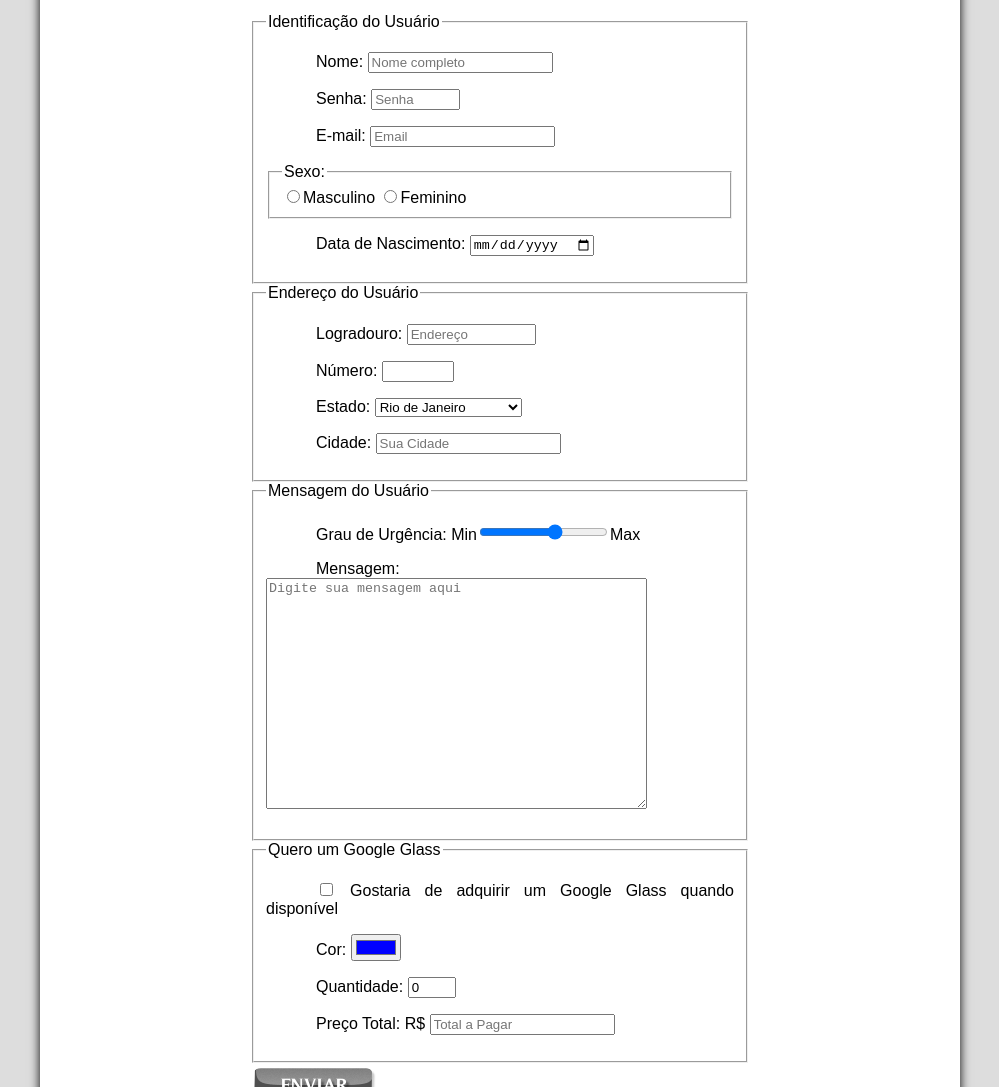
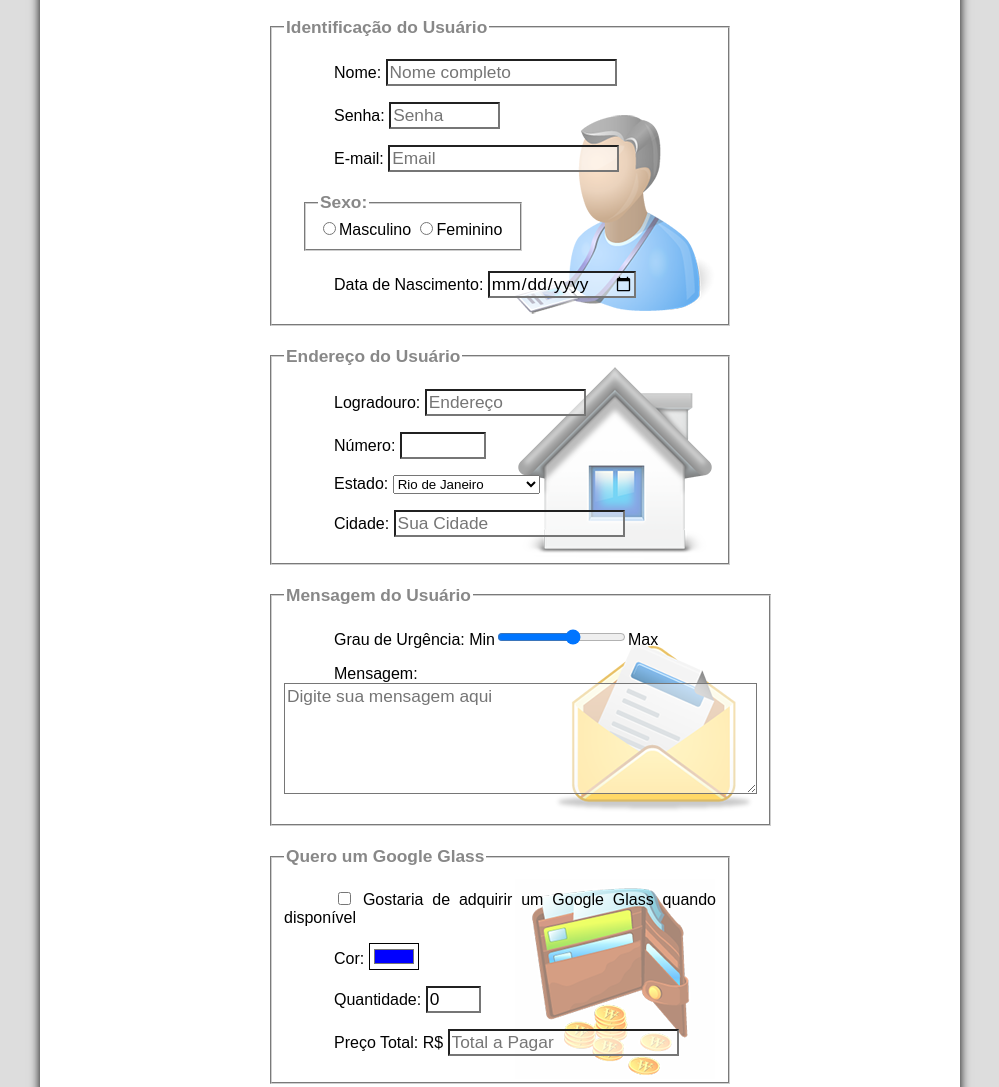
Before and after one commit to Zembrani/WEB, a plain HTML site: page projeto-glass-html5-treinamento/fale-conosco.html in a window 1280 px wide. Shown: the part 327-1414 px from the top of the page, without its empty margins (140-1139 px from the left). Drawn offline with Linux system fonts and the light colour scheme.

Commit message:
Criada a aba Fale conosco e finalizado o site

```diff
--- a/projeto-glass-html5-treinamento/css/form.css
+++ b/projeto-glass-html5-treinamento/css/form.css
@@ -5,6 +5,45 @@ form {
     margin: auto;
 }
 
-input {
+input, textarea {
+    font-family: sans-serif;
+    font-weight: normal;
+    font-size: 13pt;
+    background-color: rgba( 255, 255 ,  255, 0.5)
+}
 
+input:hover, textarea:hover{
+    background-color: #dddddd;
 }
+
+legend {
+    color: #888888;
+    font-weight: bold;
+    font-size: 13pt;
+    font-family: sans-serif;
+}
+
+fieldset {
+    border-color: #cecece;
+    margin: 20px;
+}
+
+fieldset#sexo {
+    width: 190px;
+}
+
+fieldset#usuario {
+    background: url("../imagens/icone-contato.png") no-repeat 95% 90%;
+}
+
+fieldset#endereco {
+    background: url("../imagens/icone-endereco.png") no-repeat 95% 90%;
+}
+
+fieldset#mensagem {
+    background: url("../imagens/icone-mensagem.png") no-repeat 95% 90%;
+}
+
+fieldset#pedido {
+    background: url("../imagens/icone-pagamento.png") no-repeat 95% 90%;
+}
--- a/projeto-glass-html5-treinamento/fale-conosco.html
+++ b/projeto-glass-html5-treinamento/fale-conosco.html
@@ -56,7 +56,7 @@
                             <p><label for="idName">Nome: </label><input type="text" name="nName" id="idName" size="20" maxlength="30" placeholder="Nome completo"> </p>
                         <p><label for="idSenha">Senha: </label><input type="password" name="nSenha" id="idSenha" size="8"  maxlength="8" placeholder="Senha"> </p>
                             <p><label for="idEmail">E-mail: </label><input type="email" name="nEmail" id="idEmail" size="20" maxlength="40" placeholder="Email"> </p>
-                            <fieldset><legend>Sexo:</legend>
+                            <fieldset id="sexo"><legend>Sexo:</legend>
                                 <input type="radio" name="nSexo" id="idMasc"><label for="idMasc">Masculino</label>
                                 <input type="radio" name="nSexo" id="idFem"><label for="idFem">Feminino</label>
                             </fieldset>
@@ -93,7 +93,7 @@
                             <p><label for="idUrg">Grau de Urgência:</label>
                             Min<input type="range" name="nUrg" id="idUrg" min="0" max="10" step="2">Max</p>
                             <p><label for="idMsg">Mensagem:</label>
-                            <textarea name="nMsg" id="idMsg" cols="45" rows="15" placeholder="Digite sua mensagem aqui"></textarea> </p>
+                            <textarea name="nMsg" id="idMsg" cols="45" rows="5" placeholder="Digite sua mensagem aqui"></textarea> </p>
 
                         </fieldset>
                         <fieldset id="pedido">
```
